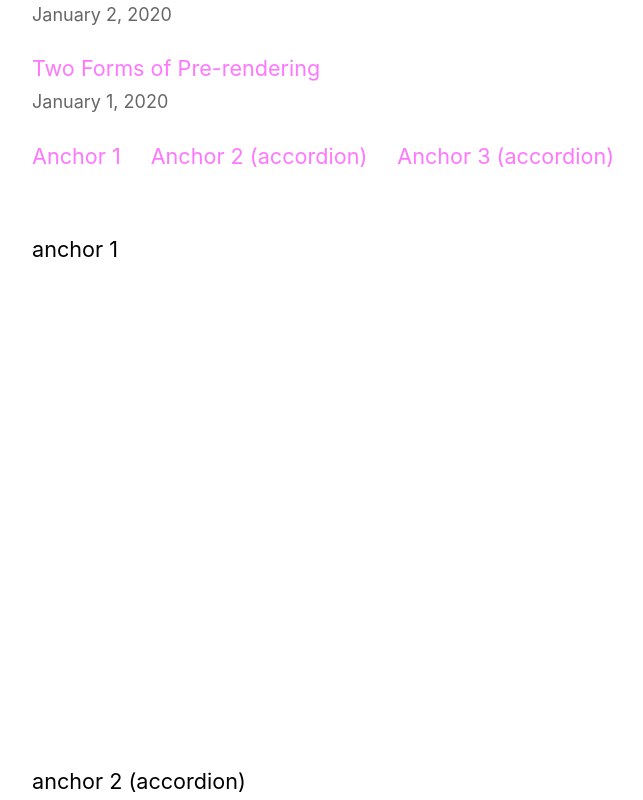
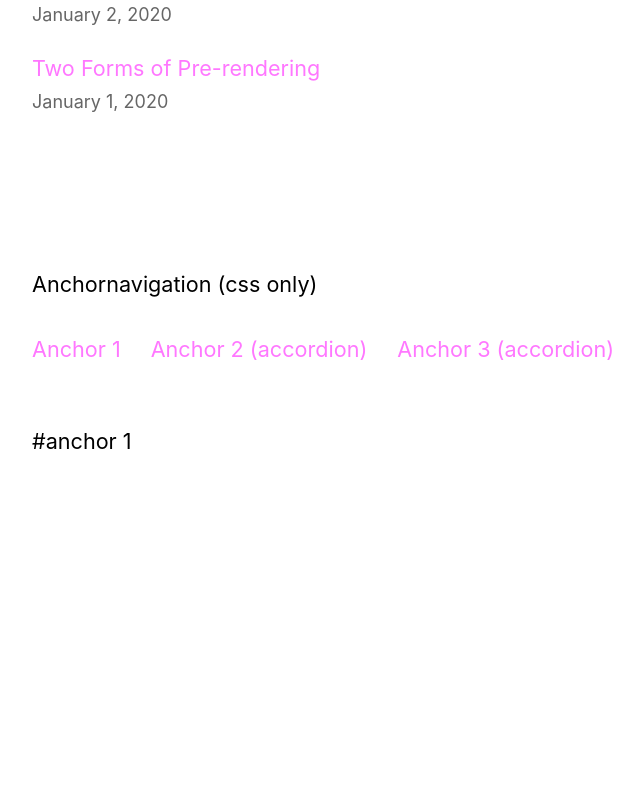
Before and after one commit to chrisb711/nextjs-blog, a Next.js app: page / in a window 1280 px wide. Shown: the part 560-1360 px from the top of the page, without its empty margins (302-945 px from the left). Built offline with nearby package versions, Linux system fonts and the light colour scheme.

Commit message:
more space

```diff
--- a/pages/index.js
+++ b/pages/index.js
@@ -29,7 +29,7 @@ export default function Home({ allPostsData }) {
         </p>
       </section>
 
-      <section className={`${utilStyles.headingMd} ${utilStyles.padding1px}`}>
+      <section className={`${utilStyles.section} ${utilStyles.headingMd} ${utilStyles.padding1px}`}>
         <h2 className={utilStyles.headingLg}>Blog</h2>
         <ul className={utilStyles.list}>
           {allPostsData.map(({ id, date, title }) => (
@@ -44,7 +44,8 @@ export default function Home({ allPostsData }) {
         </ul>
       </section>
 
-      <section className={`${utilStyles.headingMd} ${utilStyles.padding1px}`}>
+      <section className={`${utilStyles.section} ${utilStyles.headingMd} ${utilStyles.padding1px}`}>
+        Anchornavigation (css only)<br/><br/>
         <div className={utilStyles.anchorNav}>
             <Link href="#anchor-1" className={utilStyles.navItem}>
                 Anchor 1
@@ -57,22 +58,18 @@ export default function Home({ allPostsData }) {
             </Link>
         </div>
 
-
         <div className={utilStyles.sectionElement} id="anchor-1">
-            anchor 1
+            #anchor 1
         </div>
         <div className={utilStyles.sectionElement} id="anchor-2">
-            anchor 2 (accordion)<br/><br/>
+            #anchor 2 (accordion)<br/><br/>
             <Accordion title="Titel" />
         </div>
         <div className={utilStyles.sectionElement} id="anchor-3">
-            anchor 3
+            #anchor 3<br/><br/>
             <Accordion title="Titel2" />
         </div>
       </section>
-
-
-
     </Layout>
   );
 }
--- a/styles/utils.module.css
+++ b/styles/utils.module.css
@@ -58,6 +58,10 @@
     gap: 30px;
 }
 
+.section {
+    margin-bottom: 150px;
+}
+
 .sectionElement {
     padding-bottom: 500px;
 }
```
